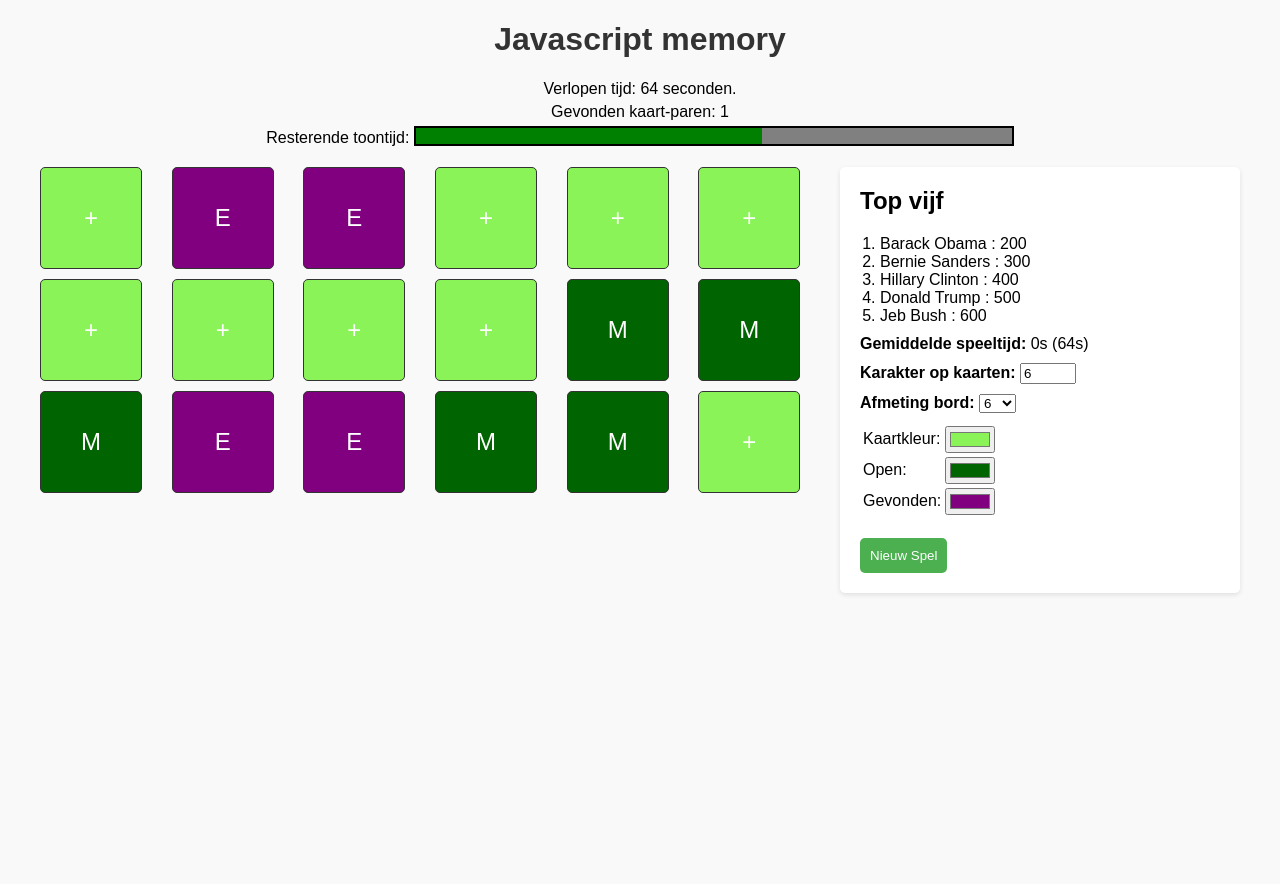
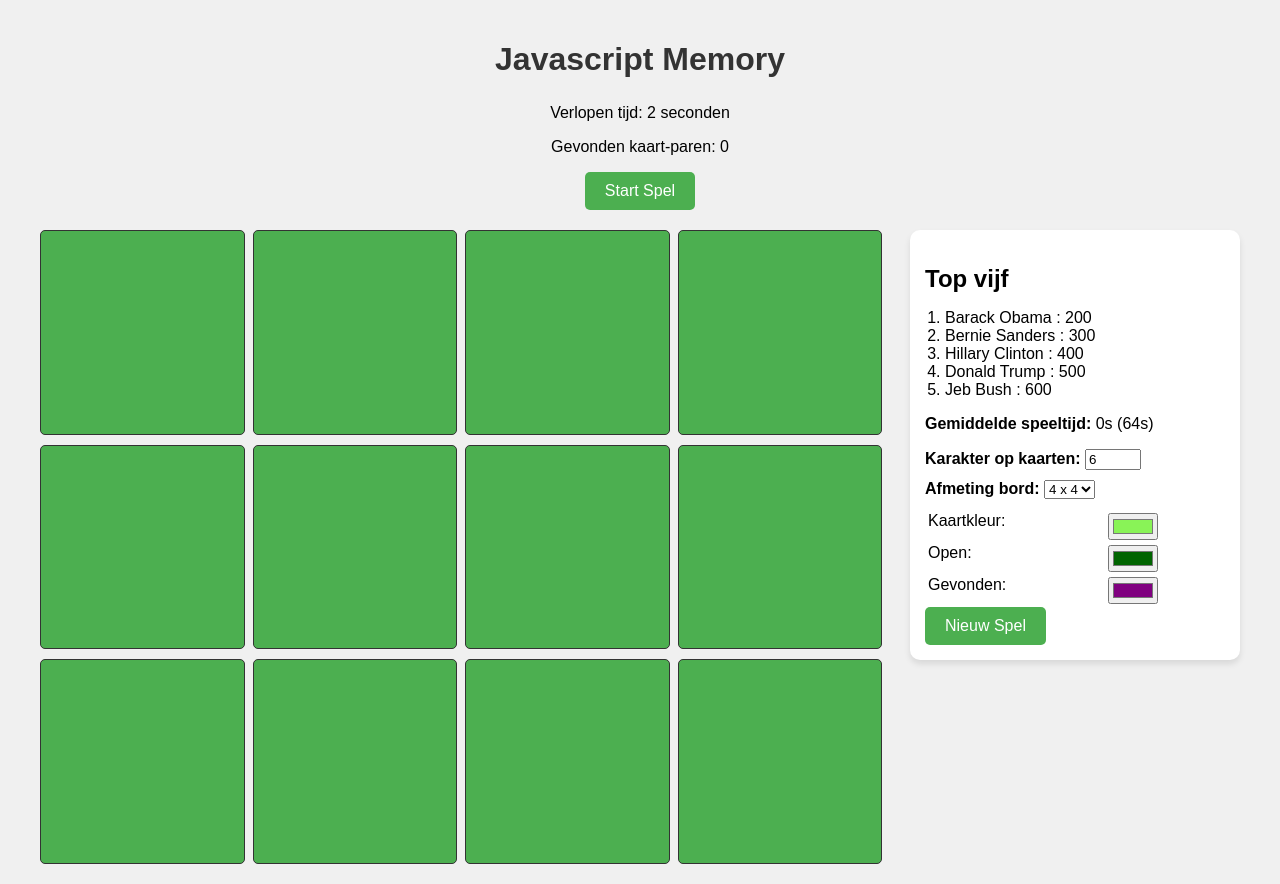
Before and after one commit to ahmadalnais/MemoryGame, a plain HTML site: page game.html in a window 1280 px wide. Both pictures are taken after a click on the button "Nieuw Spel". Before the commit the page ends 800 px from the top, so only its background shows below. Drawn offline with Linux system fonts and the light colour scheme.

Commit message:
Memory game week 2

```diff
--- a/game.html
+++ b/game.html
@@ -3,46 +3,24 @@
 <head>
     <meta charset="UTF-8">
     <meta name="viewport" content="width=device-width, initial-scale=1.0">
-    <title>Javascript Memory</title>
-    <link rel="stylesheet" href="styles_memory_game.css">
+    <title>Javascript Memory Game</title>
+    <link rel="stylesheet" href="styles.css">
 </head>
 <body>
 <div class="container">
-    <h1>Javascript memory</h1>
+    <h1>Javascript Memory</h1>
 
     <!-- Info-sectie -->
     <div class="info">
-        <p>Verlopen tijd: <span id="elapsed-time">64 seconden.</span></p>
-        <p>Gevonden kaart-paren: <span id="found-pairs">1</span></p>
-        <p>Resterende toontijd:
-            <progress class="toontijd" id="timer-bar" value="58" max="100"></progress>
-        </p>
+        <p>Verlopen tijd: <span id="elapsed-time">0</span> seconden</p>
+        <p>Gevonden kaart-paren: <span id="found-pairs">0</span></p>
+        <button id="start-game">Start Spel</button>
     </div>
 
-    <!-- Grid en Sidebar -->
-    <div class="game-area">
-        <!-- Memory Grid -->
-        <div class="memory-grid">
-            <div class="card">+</div>
-            <div class="card found">E</div>
-            <div class="card found">E</div>
-            <div class="card">+</div>
-            <div class="card">+</div>
-            <div class="card">+</div>
-            <div class="card">+</div>
-            <div class="card">+</div>
-            <div class="card">+</div>
-            <div class="card">+</div>
-            <div class="card open">M</div>
-            <div class="card open">M</div>
-            <div class="card open">M</div>
-            <div class="card found">E</div>
-            <div class="card found">E</div>
-            <div class="card open">M</div>
-            <div class="card open">M</div>
-            <div class="card">+</div>
-
-            <!-- Meer kaarten kunnen hier worden toegevoegd -->
+    <!-- Memory grid -->
+    <div class="memory-game">
+        <div class="memory-grid" id="memory-grid">
+            <!-- De kaarten worden dynamisch geladen via JavaScript -->
         </div>
 
         <!-- Sidebar -->
@@ -57,12 +35,14 @@
             </ol>
             <p><b>Gemiddelde speeltijd:</b> <span>0s (64s)</span></p>
             <div class="controls">
-                <label><b>Karakter op kaarten:</b> <input type="number" min="1" max="10" value="6"></label>
+                <label><b>Karakter op kaarten:</b>
+                    <input type="number" id="char-count" min="1" max="10" value="6">
+                </label>
                 <label><b>Afmeting bord:</b>
-                    <select>
-                        <option>6</option>
-                        <option>8</option>
-                        <option>10</option>
+                    <select id="board-size">
+                        <option value="4">4 x 4</option>
+                        <option value="6">6 x 6</option>
+                        <option value="8">8 x 8</option>
                     </select>
                 </label>
             </div>
@@ -78,13 +58,14 @@
                 </tr>
                 <tr>
                     <td><label for="found-color">Gevonden:</label></td>
-                    <td><input class='color-width' type="color" id="found-color" value="#800080"></td>
+                    <td><input class="color-width" type="color" id="found-color" value="#800080"></td>
                 </tr>
             </table>
 
-            <button class="new-game">Nieuw Spel</button>
+            <button class="new-game" id="new-game">Nieuw Spel</button>
         </aside>
     </div>
 </div>
+<script src="script.js"></script>
 </body>
 </html>
--- /dev/null
+++ b/script.js
@@ -0,0 +1,106 @@
+const grid = document.getElementById("memory-grid");
+const startButton = document.getElementById("start-game");
+const elapsedTimeDisplay = document.getElementById("elapsed-time");
+const foundPairsDisplay = document.getElementById("found-pairs");
+const newGameButton = document.getElementById("new-game");
+const boardSizeSelect = document.getElementById("board-size");
+const charCountInput = document.getElementById("char-count");
+
+let cards = [];
+let firstCard = null;
+let secondCard = null;
+let matches = 0;
+let timer = null;
+let elapsedTime = 0;
+
+// Genereer willekeurige letters
+function generateCards(gridSize = 4) {
+    const letters = "ABCDEFGHIJKLMNOPQRSTUVWXYZ".split("");
+    const charCount = parseInt(charCountInput.value);
+    const selectedLetters = letters.slice(0, charCount);
+    return [...selectedLetters, ...selectedLetters].sort(() => Math.random() - 0.5);
+}
+
+// Maak de kaarten
+function createGrid(cardValues) {
+    grid.innerHTML = "";
+    const size = parseInt(boardSizeSelect.value);
+    grid.style.gridTemplateColumns = `repeat(${size}, 1fr)`;
+    cardValues.forEach((value) => {
+        const card = document.createElement("div");
+        card.classList.add("card");
+        card.dataset.value = value;
+        card.addEventListener("click", () => flipCard(card));
+        grid.appendChild(card);
+    });
+}
+
+// Start de timer
+function startTimer() {
+    if (timer) clearInterval(timer);
+    timer = setInterval(() => {
+        elapsedTime++;
+        elapsedTimeDisplay.textContent = elapsedTime;
+    }, 1000);
+}
+
+// Kaart omdraaien
+function flipCard(card) {
+    if (card.classList.contains("open") || card.classList.contains("found")) return;
+
+    card.classList.add("open");
+    card.textContent = card.dataset.value;
+
+    if (!firstCard) {
+        firstCard = card;
+    } else if (!secondCard) {
+        secondCard = card;
+        checkMatch();
+    }
+}
+
+// Controleer of twee kaarten overeenkomen
+function checkMatch() {
+    if (firstCard.dataset.value === secondCard.dataset.value) {
+        firstCard.classList.add("found");
+        secondCard.classList.add("found");
+        matches++;
+        foundPairsDisplay.textContent = matches;
+
+        firstCard = null;
+        secondCard = null;
+
+        if (matches === cards.length / 2) endGame();
+    } else {
+        setTimeout(() => {
+            firstCard.classList.remove("open");
+            secondCard.classList.remove("open");
+            firstCard.textContent = "";
+            secondCard.textContent = "";
+
+            firstCard = null;
+            secondCard = null;
+        }, 1000);
+    }
+}
+
+// Eindig het spel
+function endGame() {
+    clearInterval(timer);
+    alert(`Gefeliciteerd! Je hebt het spel voltooid in ${elapsedTime} seconden.`);
+}
+
+// Start het spel
+function startGame() {
+    matches = 0;
+    elapsedTime = 0;
+    elapsedTimeDisplay.textContent = "0";
+    foundPairsDisplay.textContent = "0";
+    cards = generateCards();
+    createGrid(cards);
+    startTimer();
+}
+
+// Nieuw spel starten
+newGameButton.addEventListener("click", startGame);
+startButton.addEventListener("click", startGame);
--- /dev/null
+++ b/styles.css
@@ -0,0 +1,129 @@
+/* Algemene stijl */
+body {
+    font-family: Arial, sans-serif;
+    margin: 0;
+    padding: 0;
+    background-color: #f0f0f0;
+    text-align: center;
+}
+
+.container {
+    max-width: 1200px;
+    margin: 20px auto;
+    display: flex;
+    flex-direction: column;
+    align-items: center;
+}
+
+h1 {
+    font-size: 2rem;
+    color: #333;
+    margin-bottom: 10px;
+}
+
+.info {
+    margin-bottom: 20px;
+}
+
+button {
+    padding: 10px 20px;
+    font-size: 16px;
+    background-color: #4CAF50;
+    color: white;
+    border: none;
+    border-radius: 5px;
+    cursor: pointer;
+}
+
+button:hover {
+    background-color: #45a049;
+}
+
+/* Memory game */
+.memory-game {
+    display: flex;
+    gap: 30px; /* Ruimte tussen grid en sidebar */
+    justify-content: center;
+    align-items: flex-start;
+    width: 100%;
+}
+
+.memory-grid {
+    display: grid;
+    gap: 10px;
+    grid-template-columns: repeat(4, 1fr); /* Aangepaste breedte dynamisch via JS */
+    flex: 1; /* Laat het grid zoveel mogelijk ruimte innemen */
+    max-width: 70%; /* Limiteer de breedte voor grote schermen */
+}
+
+.card {
+    width: 100%;
+    padding-top: 100%; /* Houd kaarten vierkant */
+    background-color: #4CAF50;
+    position: relative;
+    cursor: pointer;
+    border-radius: 5px;
+    border: 1px solid #333;
+    display: flex;
+    align-items: center;
+    justify-content: center;
+    font-size: 24px;
+    color: transparent;
+    font-weight: bold;
+}
+
+.card.open,
+.card.found {
+    color: white;
+}
+
+.card.found {
+    background-color: #800080;
+    cursor: default;
+}
+
+/* Sidebar */
+.sidebar {
+    background-color: #fff;
+    padding: 15px;
+    border-radius: 10px;
+    width: 300px; /* Vaste breedte van de sidebar */
+    text-align: left;
+    box-shadow: 0px 4px 6px rgba(0, 0, 0, 0.1); /* Visueel onderscheid */
+}
+
+.sidebar h2 {
+    font-size: 1.5rem;
+    margin-bottom: 10px;
+}
+
+.sidebar ol {
+    padding-left: 20px;
+}
+
+.sidebar table {
+    width: 100%;
+    margin-top: 10px;
+}
+
+.sidebar label {
+    display: block;
+    margin-bottom: 10px;
+}
+
+/* Responsiviteit */
+@media (max-width: 768px) {
+    .memory-game {
+        flex-direction: column;
+        align-items: center;
+    }
+
+    .memory-grid {
+        max-width: 100%;
+    }
+
+    .sidebar {
+        width: 100%;
+        margin-top: 20px;
+    }
+}
```
